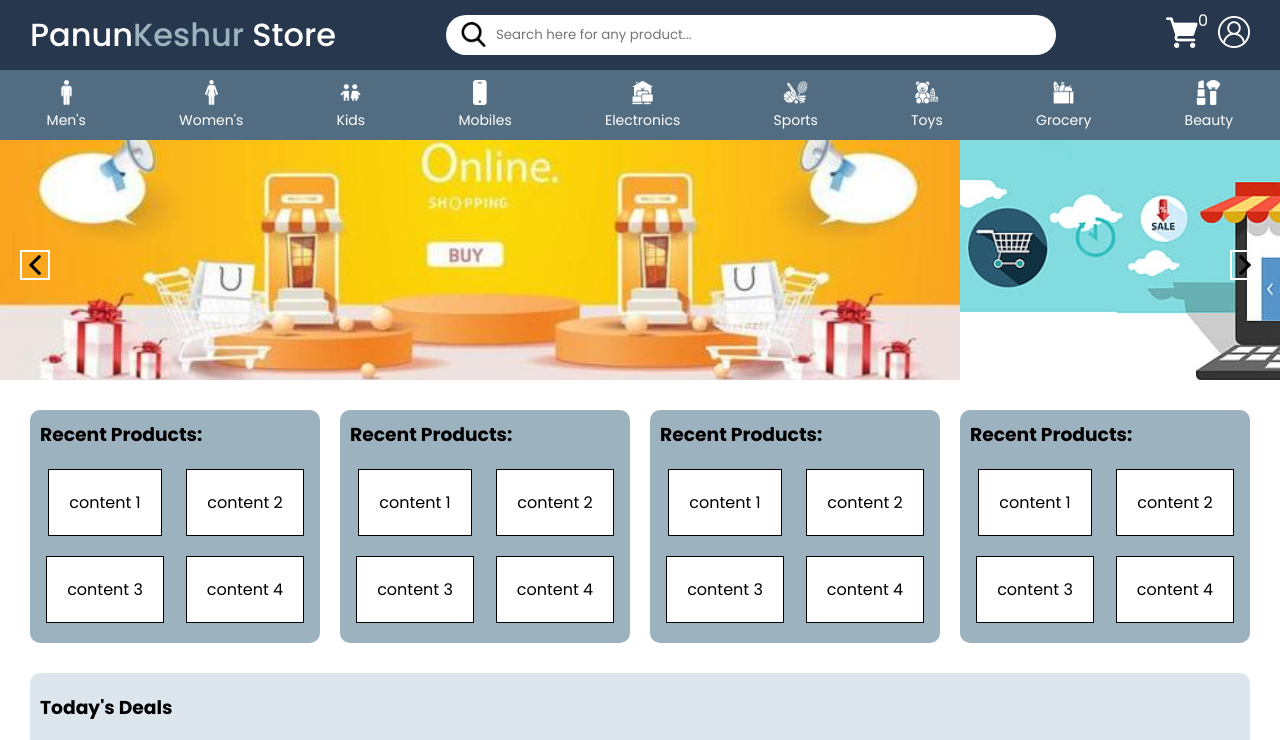
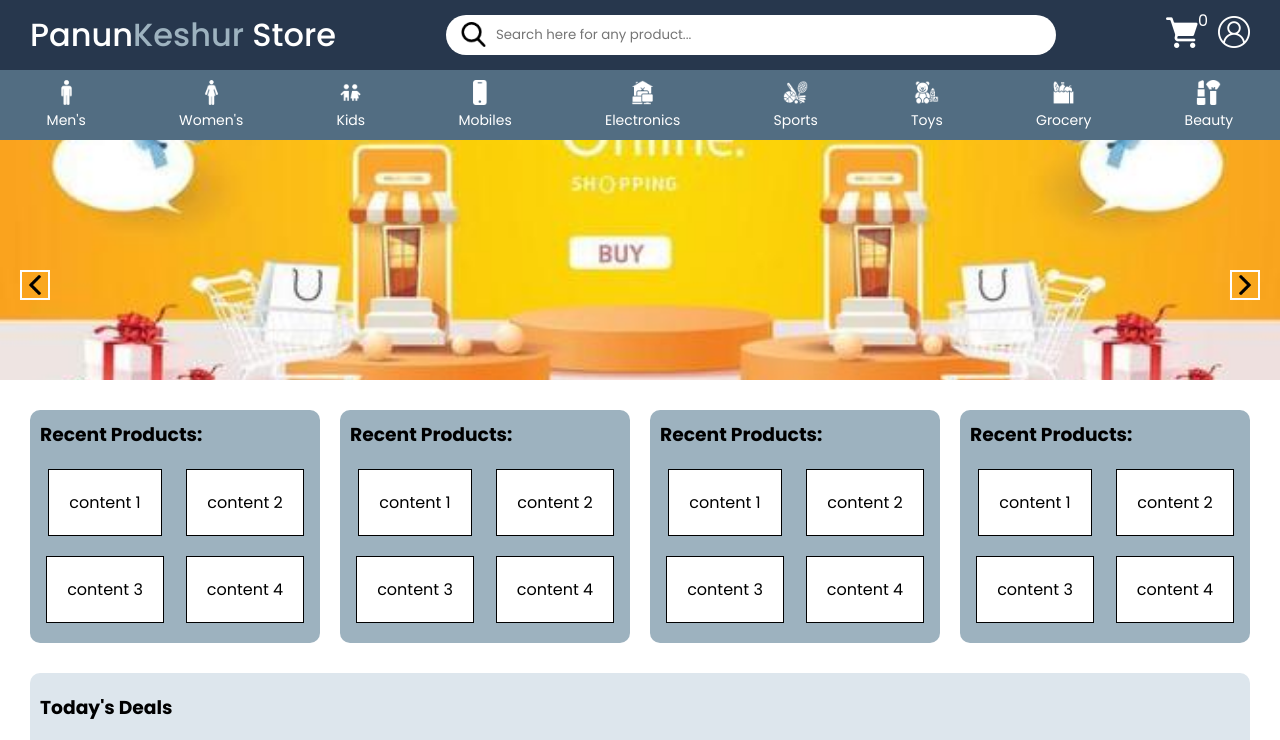
Before and after one commit to Abrarhussaindar/pks_frontend, a React (Create React App) app: page / in a window 1280 px wide. Shown: the top 740 px of the page. Built offline with nearby package versions, Linux system fonts and the light colour scheme.

Commit message:
home banner

```diff
--- a/src/components/banner/HomeBanner.jsx
+++ b/src/components/banner/HomeBanner.jsx
@@ -6,10 +6,10 @@ export default function HomeBanner() {
     const [currentSlide, setCurrentSlide] = useState(0)
 
     const prevSlide = () => {
-        setCurrentSlide(currentSlide === 0 ? 3 : (prev)=>prev-1)
+        setCurrentSlide(currentSlide === 0 ? 2 : (prev)=>prev-1)
     }
     const nextSlide = () => {
-        setCurrentSlide(currentSlide === 3 ? 0 : (prev)=>prev+1)
+        setCurrentSlide(currentSlide === 2 ? 0 : (prev)=>prev+1)
 
     }
 
@@ -17,15 +17,15 @@ export default function HomeBanner() {
         "assets/images/banner1.jpg",
         "assets/images/banner2.jpg",
         "assets/images/banner1.jpg",
-        "assets/images/banner2.jpg",
+        // "assets/images/banner2.jpg",
     ]
     return (
         <div className="homeBanner">
-            <div className="bannerContainer" style={{transform:`translateX(-${currentSlide * 50}vw)`}}>
+            <div className="bannerContainer" style={{transform:`translateX(-${currentSlide * 100}vw)`}}>
                 <img src={data[0]} alt="" />
                 <img src={data[1]} alt="" />
                 <img src={data[2]} alt="" />
-                <img src={data[3]} alt="" />
+                {/* <img src={data[3]} alt="" /> */}
             </div>
             <div className="icons">
                 <div className="icon">
--- a/src/components/banner/homeBanner.css
+++ b/src/components/banner/homeBanner.css
@@ -20,7 +20,7 @@
   right: 0;
   display: flex;
   margin: 0 20px;
-  bottom: 100px;
+  bottom: 10vh;
   justify-content: space-between;
 }
 .homeBanner .icons .icon {
--- a/src/components/banner/homeBanner.scss
+++ b/src/components/banner/homeBanner.scss
@@ -19,7 +19,7 @@
         right: 0;
         display: flex;
         margin: 0 20px;
-        bottom: 100px;
+        bottom: 10vh;
         justify-content: space-between;
         .icon{
             border: 2px solid white;
```
Also changed, not shown: 1 other file (tests, documents, lock files or other folders).
